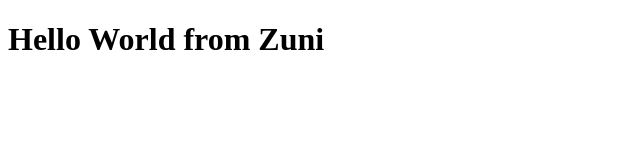
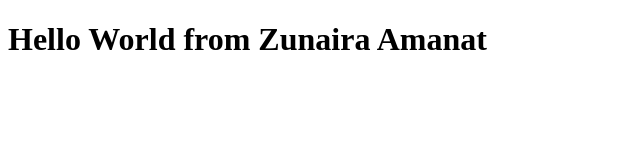
Before and after one commit to ZunairaAmanat/Bootcamp2020sample, a plain HTML site: page index.html in a window 1280 px wide. Shown: the whole page, without its empty margins (0-640 px from the left). Drawn offline with Linux system fonts and the light colour scheme.

Commit message:
Update index.html

```diff
--- a/index.html
+++ b/index.html
@@ -7,6 +7,6 @@
     <title>Document</title>
 </head>
 <body>
-    <h1>Hello World from Zuni</h1>
+    <h1>Hello World from Zunaira Amanat</h1>
 </body>
 </html>
```
